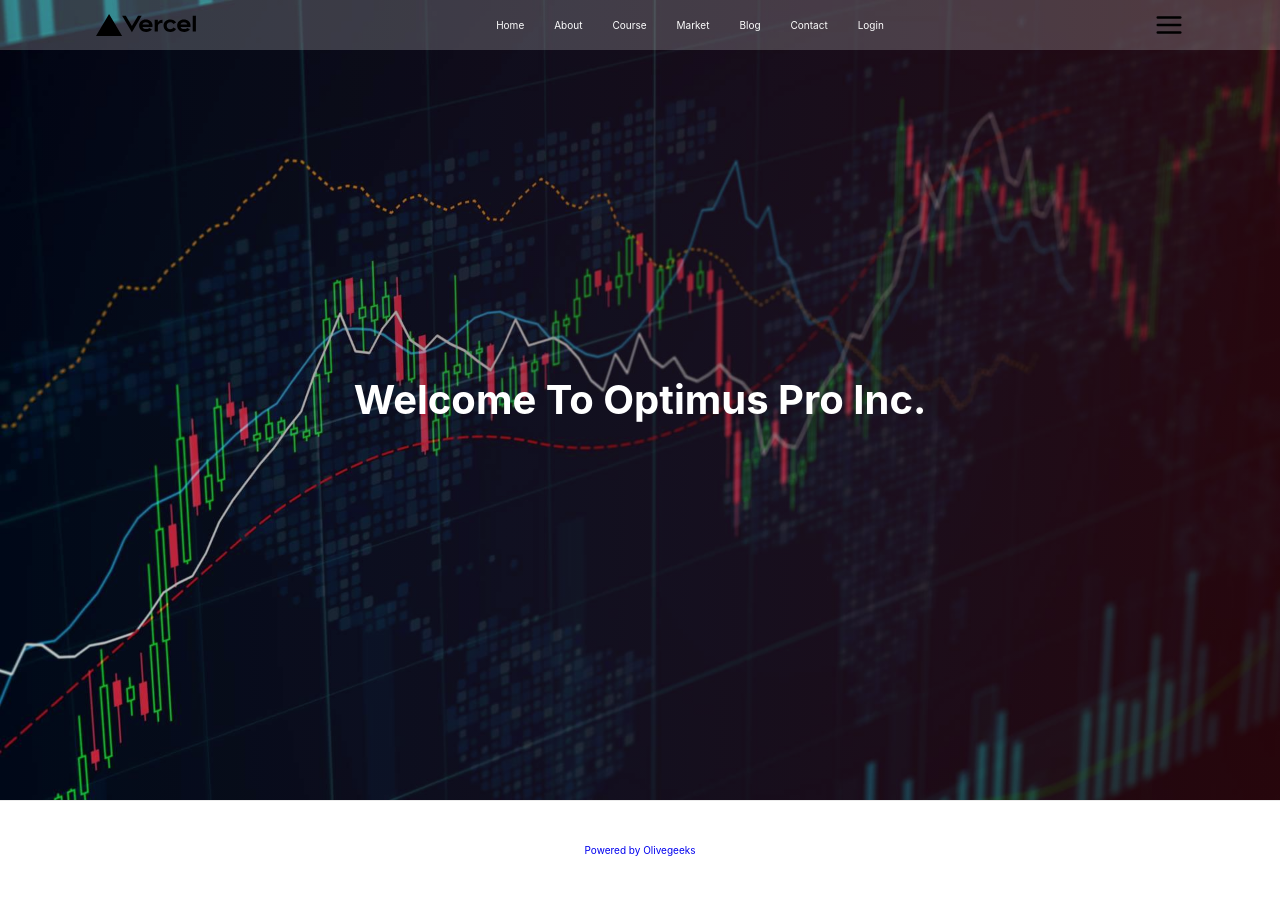
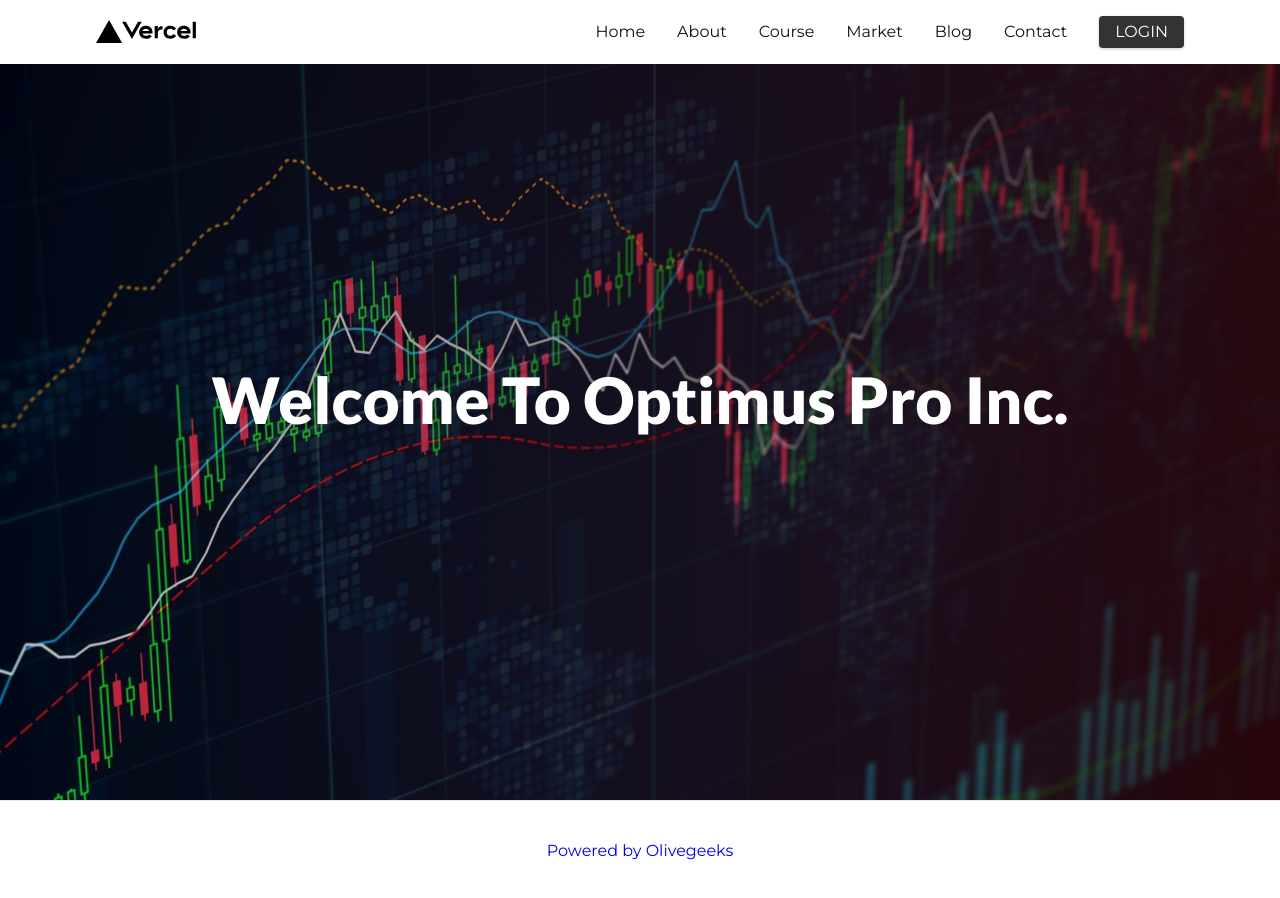
Before and after one commit to pena56/optimus-pro, a Next.js app: page / in a window 1280 px wide. Built offline with nearby package versions, Linux system fonts and the light colour scheme.

Commit message:
sidebar toggle

```diff
--- a/components/Layout.js
+++ b/components/Layout.js
@@ -2,12 +2,18 @@ import React from 'react'
 import Nav from './Nav'
 import styles from '../styles/Home.module.css'
 import Footer from './Footer'
+import SideNav from './SideNav'
 
 const Layout = ({children}) => {
+  const [isOpen, setIsOpen] = React.useState(false)
+
+  const toggleSidebar = () => {
+    setIsOpen(!isOpen)
+  }
   return (
     <>
-      <Nav />
-
+      <Nav toggleSidebar={toggleSidebar} />
+      <SideNav toggleSidebar={toggleSidebar} isOpen={isOpen} />
         {children}
       <Footer />
     </>
--- a/components/Nav.js
+++ b/components/Nav.js
@@ -1,7 +1,7 @@
 import Link from 'next/link'
 import { FiMenu } from "react-icons/fi";
 
-const Nav = () => {
+const Nav = ({toggleSidebar}) => {
   return (
     <header>
       <div className="section-center">
@@ -10,26 +10,26 @@ const Nav = () => {
           <Link href="/" className="nav__link">
             <a>Home</a>
           </Link>
-          <Link href="/about" className="nav__link">
+          <Link href="/default" className="nav__link">
             <a>About</a>
           </Link>
-          <Link href="/course" className="nav__link">
+          <Link href="/default" className="nav__link">
             <a>Course</a>
           </Link>
-          <Link href="/market" className="nav__link">
+          <Link href="/default" className="nav__link">
             <a>Market</a>
           </Link>
-          <Link href="/blog" className="nav__link">
+          <Link href="/default" className="nav__link">
             <a>Blog</a>
           </Link>
-          <Link href="/contact" className="nav__link">
+          <Link href="/default" className="nav__link">
             <a>Contact</a>
           </Link>
-          <Link href="/login" className="nav__link btn__login">
-            <a>Login</a>
+          <Link href="/login" className="nav__link">
+            <a className="btn">Login</a>
           </Link>
         </nav>
-        <FiMenu className="menu" onClick={()=> console.log('Clicked')} />
+        <FiMenu className="menu" onClick={toggleSidebar} />
       </div>
     </header>
   )
--- a/components/SideNav.js
+++ b/components/SideNav.js
@@ -1,9 +1,33 @@
-import React from 'react'
+import Link from 'next/link'
+import { FiX } from 'react-icons/fi'
 
-const SideNav = () => {
+const SideNav = ({isOpen, toggleSidebar}) => {
   return (
-    <div>
-      <h2>Side Nav</h2>
+    <div className={`side__nav ${isOpen ? "show__sidebar" : ""}`}>
+    <FiX className="close__btn" onClick={toggleSidebar} />
+      <nav>
+        <Link href='/' className='nav__link'>
+          <a>Home</a>
+        </Link>
+        <Link href='/default' className='nav__link'>
+          <a>About</a>
+        </Link>
+        <Link href='/default' className='nav__link'>
+          <a>Course</a>
+        </Link>
+        <Link href='/default' className='nav__link'>
+          <a>Market</a>
+        </Link>
+        <Link href='/default' className='nav__link'>
+          <a>Blog</a>
+        </Link>
+        <Link href='/default' className='nav__link'>
+          <a>Contact</a>
+        </Link>
+        <Link href='/login' className='nav__link'>
+          <a className='btn'>Login</a>
+        </Link>
+      </nav>
     </div>
   )
 }
--- a/styles/Home.module.css
+++ b/styles/Home.module.css
@@ -49,7 +49,7 @@
 .title {
   margin: 0;
   line-height: 1.15;
-  font-size: 4rem;
+  font-family: 'Lato', sans-serif;
 }
 
 .title,
--- a/styles/globals.css
+++ b/styles/globals.css
@@ -1,4 +1,6 @@
 /* @import "custom"; */
+
+@import url('https://fonts.googleapis.com/css2?family=Lato:wght@900&family=Montserrat:wght@400&display=swap');
 
 
 /* // ===============
@@ -14,11 +16,10 @@
   box-sizing: border-box;
 }
 html {
-  font-size: 62.5%;
+  font-size: 1rem;
 }
 body {
-  font-family: -apple-system, BlinkMacSystemFont, 'Segoe UI', Roboto, Oxygen,
-    Ubuntu, Cantarell, 'Open Sans', 'Helvetica Neue', sans-serif;
+  font-family: 'Montserrat', sans-serif;
   background: var(--clr-white);
   color: var(--clr-grey-1);
   line-height: 1.5;
@@ -45,7 +46,7 @@ h5 {
   margin-bottom: 0.75rem;
 }
 h1 {
-  font-size: 2.5rem;
+  font-size: 3rem;
 }
 h2 {
   font-size: 2rem;
@@ -65,7 +66,7 @@ p {
 }
 @media screen and (min-width: 800px) {
   h1 {
-    font-size: 3rem;
+    font-size: 4rem;
   }
   h2 {
     font-size: 2.5rem;
@@ -121,7 +122,8 @@ nav a {
 }
 
 .menu {
-  font-size: 3rem;
+  font-size: 2rem;
+  display: block;
 }
 
 .logo {
@@ -152,7 +154,7 @@ nav a {
     position: fixed;
     top: 0;
     width: 100%;
-    background: rgba(255, 255, 255, 0.2);
+    background: #fff;
   }
   header .section-center {
     display: flex;
@@ -179,12 +181,18 @@ nav a {
   }
 
   nav a {
-    margin-left: 3rem;
-    color: #fff;
+    margin-left: 2rem;
+    color: #131212;
+    font-size: 1rem;
   }
 
   .logo {
     width: 100px;
+  }
+
+  .menu {
+    font-size: 3rem;
+    display: none;
   }
 }
 .text-center {
@@ -209,17 +217,18 @@ nav a {
 
 .btn {
   text-transform: uppercase;
-  background: var(--clr-primary-5);
-  color: var(--clr-primary-10);
-  padding: 0.375rem 0.75rem;
+  background: #333;
+  text-align: center;
+  color: #ffff;
+  padding: 0.237rem 1rem;
   letter-spacing: var(--spacing);
   display: inline-block;
   font-weight: 400;
   transition: var(--transition);
-  font-size: 0.875rem;
+  font-size: 1rem;
   cursor: pointer;
   box-shadow: 0 1px 3px rgba(0, 0, 0, 0.2);
-  border-radius: var(--radius);
+  border-radius: 4px;
   border-color: transparent;
 }
 .btn:hover {
@@ -244,3 +253,46 @@ nav a {
 .page {
   min-height: calc(100vh - (20vh + 10rem));
 }
+
+.default {
+  line-height: 5;
+  background:#02072fa8;
+}
+
+
+.side__nav {
+  background: #fff;
+  width: 100%;
+  height: 100%;
+  position: fixed;
+  top: 0;
+  left: 0;
+  padding: 3rem 1rem;
+  opacity: 0;
+  visibility: hidden;
+  transition: all 0.7s;
+}
+
+.show__sidebar {
+  opacity: 1;
+  visibility: visible;
+}
+
+.side__nav nav{
+  display: block;
+  padding-top: 2rem;
+}
+.side__nav nav a{
+  display: block;
+  line-height: 2;
+  margin-bottom: 2rem;
+  /* font-size: ; */
+}
+
+.side__nav .close__btn {
+  font-size: 2rem;
+  color: red;
+  position: fixed;
+  right: 2rem;
+  top: 2rem;
+}
```
Also changed, not shown: components/Loading.js (added, +13 -0 lines), pages/default.js (added, +15 -0 lines).
